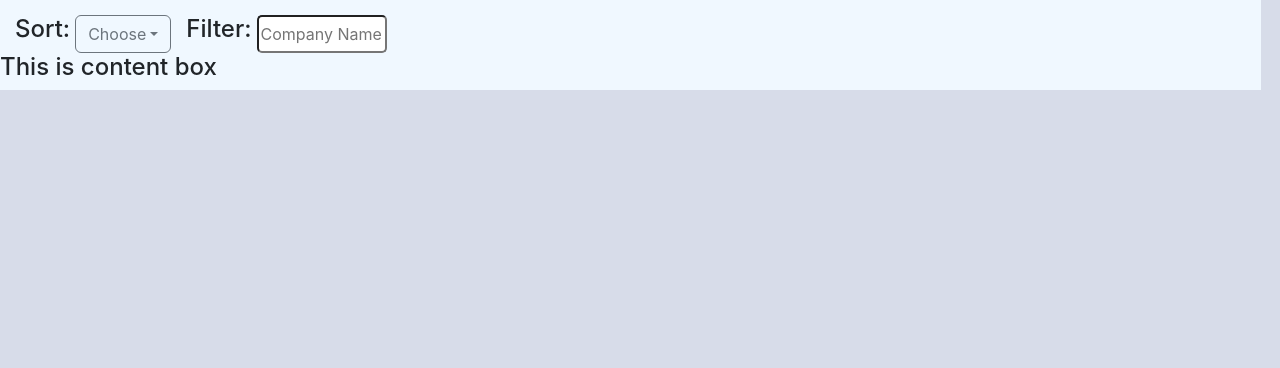
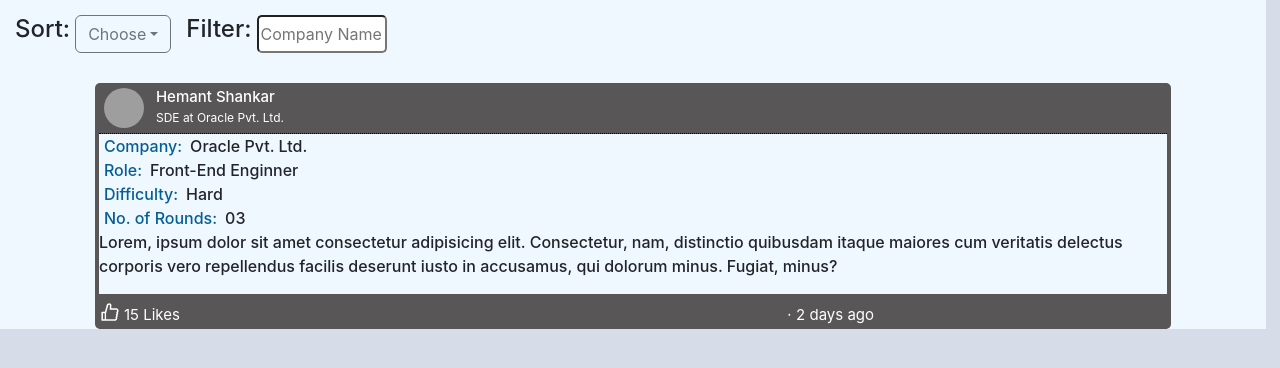
Before and after one commit to HemantShankar/Insights, a React (Create React App) app: page / in a window 1280 px wide. Shown: the top 368 px of the page. Built offline with nearby package versions, Linux system fonts and the light colour scheme; grey boxes are pictures that could not be loaded.

Commit message:
Worked on the content part

```diff
--- a/src/MyComponents/Home.css
+++ b/src/MyComponents/Home.css
@@ -1,5 +1,5 @@
 .Home-page{
-    width: 98.5vw;
+    width: 98.9vw;
     height: auto;
     display: flex;
     flex-direction: row;
@@ -109,6 +109,98 @@
     border-radius: 5px;
 }
 
+.content-box{
+    display: flex;
+    flex-direction: column;
+    margin-left: 12.5%;
+    margin-top: 30px;
+    width: 75%;
+    border-left: 4px solid rgba(88, 86, 86, 0.995);
+    border-right: 4px solid rgba(88, 86, 86, 0.995);
+    border-radius: 5px;
+}
+
+.upper-part{
+    display: flex;
+    flex-direction: row;
+    border-bottom: 1px dotted black;
+    background-color: rgba(88, 86, 86, 0.995);
+    color: white;
+}
+
+.content-picture{
+    width: 40px;
+    height: 40px;
+    border-radius: 50px;
+    margin: 5px 5px 5px 5px;
+}
+
+.name{
+    margin-top: 3px;
+    margin-left: 7px;
+    display: flex;
+    flex-direction: column;
+}
+
+.name-up{
+    font-size: 15px;
+    font-weight: 500;
+}
+
+.name-down{
+    font-size: 12px;
+}
+
+.middle-part{
+    /* border-bottom: 1px dotted black; */
+    display: flex;
+    flex-direction: column;
+}
+
+.hor-content{
+    display: flex;
+    flex-direction: row;
+    font-weight: 500;
+}
+
+.attribute-name{
+    display: flex;
+    flex-direction: row;
+    width: 50%;
+}
+
+.attribute-name-tag{
+    margin-right: 8px ;
+    margin-left: 5px;
+    color: rgb(4, 94, 150);
+}
+
+.lower-part{
+    background-color: rgba(88, 86, 86, 0.995);
+    display: flex;
+    flex-direction: row;
+}
+
+.like{
+    font-size: 22px;
+    margin-bottom: 2px;
+    color: white;
+}
+
+.like-count{
+    font-size: 15px;
+    color: white;
+    margin-top: 10px;
+    margin-left: 3px;
+}
+
+.days{
+    width: 82%;
+    text-align: end;
+    margin-top: 10px;
+    color: white;
+    font-size: 15px;
+}
 /* ----------------------------------------------------------------------------------------------------- */
 
 .sec-head{
@@ -231,6 +323,23 @@
     .filter-input{
         margin-left: 5px;
     }
+
+    .hor-content{
+        flex-direction: column;
+    }
+
+    .attribute-name{
+        width: 100%;
+    }
+
+    .days{
+        width: 65%;
+    }
+
+    .content-box{
+        width: 85%;
+        margin-left: 7.5%;
+    }
 }
 
 @media (max-width:375px) {
--- a/src/MyComponents/Home.jsx
+++ b/src/MyComponents/Home.jsx
@@ -6,6 +6,7 @@
 import { BiBookAdd } from "react-icons/bi"
 import { AiOutlineInfoCircle } from "react-icons/ai"
 import { BiLogOut } from "react-icons/bi"
+import { AiOutlineLike } from "react-icons/ai"
 import Bg_image1 from "./assests/google-logo.jpg"
 import Bg_image2 from "./assests/warner-music.png"
 import Bg_image3 from "./assests/Fb.jpg"
@@ -102,12 +103,76 @@
 
                     <div className="filter">
                         <h4 className="fliter-head">Filter:</h4>
-                        <input className='filter-input' type="text" placeholder='Company Name'/>
+                        <input className='filter-input' type="text" placeholder='Company Name' />
                     </div>
                 </div>
 
                 <div className="content-box">
-                    <h4>This is content box</h4>
+                    <div className="upper-part">
+                        <img className='content-picture' src={Bg_image1} alt="Your Picture" />
+                        <div className="name">
+                            <div className="name-up">
+                                Hemant Shankar
+                            </div>
+                            <div className="name-down">
+                                SDE at Oracle Pvt. Ltd.
+                            </div>
+                        </div>
+                    </div>
+                    <div className="middle-part">
+                        <div className="hor-content">
+                            <div className="attribute-name">
+                                <div className="attribute-name-tag">
+                                    Company:
+                                </div>
+                                <div className="attribute-name-answer">
+                                    Oracle Pvt. Ltd.
+                                </div>
+                            </div>
+                            <div className="attribute-name">
+                                <div className="attribute-name-tag">
+                                    Role:
+                                </div>
+                                <div className="attribute-name-answer">
+                                    Front-End Enginner
+                                </div>
+                            </div>
+                        </div>
+
+                        <div className="hor-content">
+                            <div className="attribute-name">
+                                <div className="attribute-name-tag">
+                                    Difficulty:
+                                </div>
+                                <div className="attribute-name-answer">
+                                    Hard
+                                </div>
+                            </div>
+                            <div className="attribute-name">
+                                <div className="attribute-name-tag">
+                                    No. of Rounds:
+                                </div>
+                                <div className="attribute-name-answer">
+                                    03
+                                </div>
+                            </div>
+                        </div>
+
+                        <div className="hor-content">
+                            <p>Lorem, ipsum dolor sit amet consectetur adipisicing elit. Consectetur, nam, distinctio quibusdam itaque maiores cum veritatis delectus corporis vero repellendus facilis deserunt iusto in accusamus, qui dolorum minus. Fugiat, minus?</p>
+                        </div>
+                    </div>
+                    <div className="lower-part">
+                        <div className="like">
+                            <AiOutlineLike />
+                        </div>
+                        <div className="like-count">
+                            15 Likes
+                        </div>
+                        <div className="days">
+                            &#8901; 2 days ago
+                        </div>
+                    </div>
                 </div>
             </div>
 
```
